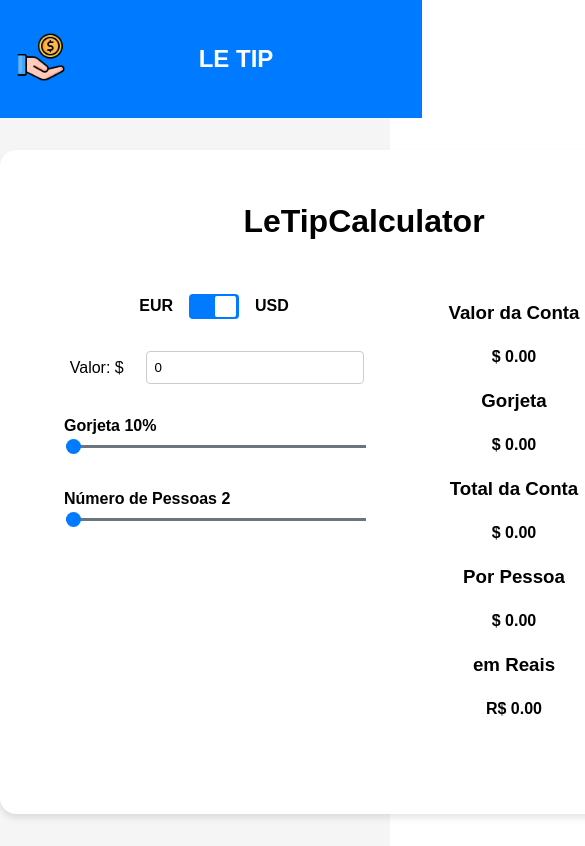
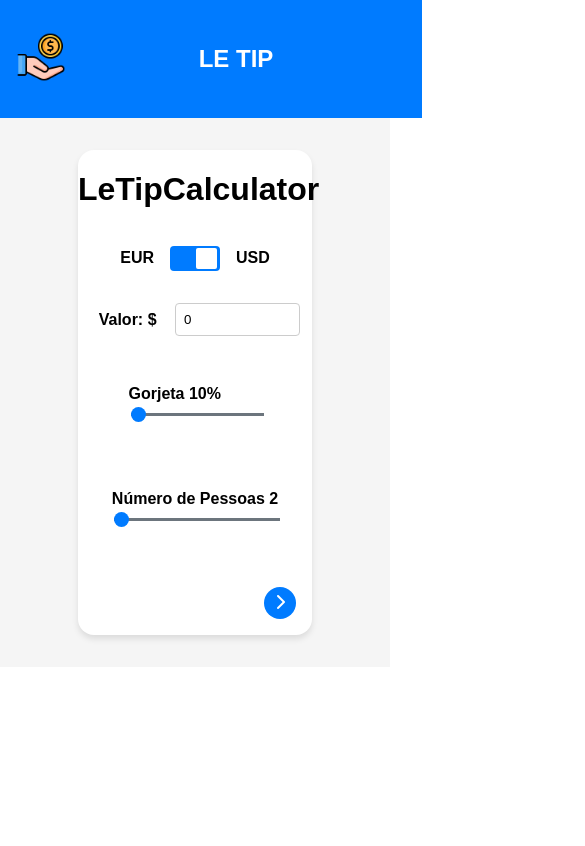
Before and after one commit to jair-andrade/le-tip, a Vue app: page / in a window 390 px wide. Shown: the top 846 px of the page, 585 px wide, since content can reach past the window. Built offline with nearby package versions, Linux system fonts and the light colour scheme; no server answers.

Commit message:
feat(mobile): implement mobile responsive

```diff
--- a/src/components/LeTipCalculator/LeTipCalculator.vue
+++ b/src/components/LeTipCalculator/LeTipCalculator.vue
@@ -2,7 +2,12 @@
   <div class="tip-calculator">
     <h1 class="tip-calculator__title">LeTipCalculator</h1>
     <div class="tip-calculator__content">
-      <div class="tip-calculator__form">
+      <div
+        class="tip-calculator__form"
+        :class="{
+          'tip-calculator__panel--hidden': isMobile && activePanel === 'info',
+        }"
+      >
         <div class="tip-calculator__form-group">
           <span class="tip-calculator__currency-label">EUR</span>
           <BaseToogleInput
@@ -11,7 +16,7 @@
           />
           <span class="tip-calculator__currency-label">USD</span>
         </div>
-        <div class="tip-calculator__form-group">
+        <div class="tip-calculator__cuurency-value">
           <p class="tip-calculator__currency">Valor: {{ currency }}</p>
           <BaseInput
             class="tip-calculator__input"
@@ -20,8 +25,8 @@
             v-model="countValue"
           />
         </div>
+        <div class="tip-calculator__input-range">
           <BaseInputRange
-          class="tip-calculator__input-range"
             label="Gorjeta"
             :contentLabel="'%'"
             v-model="tipPercent"
@@ -30,8 +35,9 @@
             :step="1"
             :inputAttrs="{ class: 'custom-range' }"
           />
+        </div>
+        <div class="tip-calculator__input-range">
           <BaseInputRange
-          class="tip-calculator__input-range"
             label="Número de Pessoas"
             v-model="peopleCount"
             :min="2"
@@ -40,7 +46,14 @@
             :inputAttrs="{ class: 'custom-range' }"
           />
         </div>
-      <div class="tip-calculator__info">
+      </div>
+
+      <div
+        class="tip-calculator__info"
+        :class="{
+          'tip-calculator__panel--hidden': isMobile && activePanel === 'form',
+        }"
+      >
         <h3 class="tip-calculator__info-title">Valor da Conta</h3>
         <p class="tip-calculator__info-value">{{ formattedCountValue }}</p>
         <h3 class="tip-calculator__info-title">Gorjeta</h3>
@@ -53,6 +66,21 @@
         <p class="tip-calculator__info-value">R$ {{ formattedPerPersonBRL }}</p>
       </div>
     </div>
+    <div class="tip-calculator__toggle">
+      <button
+        class="tip-calculator__toggle-info-button"
+        v-if="isMobile"
+        @click="togglePanel('form')"
+      >
+        <i
+          :class="
+            activePanel === 'form'
+              ? 'fas fa-chevron-right'
+              : 'fas fa-chevron-left'
+          "
+        ></i>
+      </button>
+    </div>
   </div>
 </template>
 
@@ -60,6 +88,7 @@
 import BaseToogleInput from "@/components/Inputs/BaseToogleInput.vue";
 import BaseInputRange from "@/components/Inputs/BaseInputRange.vue";
 import BaseInput from "../Inputs/BaseInput.vue";
+
 import { getCurrencyExchange } from "@/services/client";
 
 export default {
@@ -82,6 +111,8 @@ export default {
         USD: "$",
         EUR: "€",
       },
+      isMobile: window.innerWidth <= 767,
+      activePanel: "form",
     };
   },
   computed: {
@@ -144,9 +175,22 @@ export default {
         console.error("Erro ao obter a taxa de câmbio:", error);
       }
     },
+    togglePanel() {
+      this.activePanel = this.activePanel === "form" ? "info" : "form";
+    },
+    updateScreenSize() {
+      this.isMobile = window.innerWidth <= 767;
+      if (!this.isMobile) {
+        this.panel = "form";
+      }
+    },
   },
   mounted() {
     this.fetchExchangeRate();
+    window.addEventListener("resize", this.updateScreenSize);
+  },
+  beforeDestroy() {
+    window.removeEventListener("resize", this.updateScreenSize);
   },
 };
 </script>
@@ -155,18 +199,17 @@ export default {
 .tip-calculator {
   display: flex;
   flex-direction: column;
-  min-width: 600px;
-  min-height: 600px;
+  max-width: 850px;
   background-color: #fff;
-  padding: 2rem 4rem;
   border-radius: 1rem;
-  margin: 2rem auto;
   box-shadow: 0 4px 6px rgba(0, 0, 0, 0.1);
+  margin: 2rem 0;
+  width: 60%;
 }
 
 .tip-calculator__content {
   display: flex;
-  justify-content: space-between;
+  justify-content: space-around;
   padding: 2rem 0;
 }
 
@@ -174,7 +217,6 @@ export default {
   display: flex;
   flex-direction: column;
   gap: 1.5rem;
-  width: 50%;
 }
 
 .tip-calculator__form-group {
@@ -186,6 +228,16 @@ export default {
 
 .tip-calculator__currency {
   width: 30%;
+  font-weight: bold;
+}
+
+.tip-calculator__cuurency-value {
+  display: flex;
+  flex-direction: row;
+  align-items: center;
+  gap: 10px;
+  justify-content: center;
+  width: 100%;
 }
 
 .tip-calculator__currency-label {
@@ -193,18 +245,21 @@ export default {
 }
 
 .tip-calculator__input {
-  width: 100%;
+  width: 50%;
 }
 
 .tip-calculator__input-range {
+  display: flex;
+  justify-content: center;
   width: 100%;
+  margin: 1rem 0;
 }
 
 .tip-calculator__info {
   display: flex;
   flex-direction: column;
   gap: 1rem;
-  width: 50%;
+  width: 40%;
 }
 
 .tip-calculator__info-title {
@@ -215,4 +270,40 @@ export default {
   margin: 0;
   font-weight: bold;
 }
+
+.tip-calculator__panel--hidden {
+  display: none;
+}
+
+@media (max-width: 767px) {
+  .tip-calculator__content {
+    flex-direction: column;
+    align-items: center;
+    padding: 1rem;
+    height: 80%;
+  }
+
+  .tip-calculator__input-range {
+    display: flex;
+    justify-content: center;
+  }
+
+  .tip-calculator__toggle {
+    display: flex;
+    justify-content: flex-end;
+    padding: 1rem
+  }
+
+  .tip-calculator__toggle-info-button {
+    display: block;
+    width: 2rem;
+    height: 2rem;
+    background-color: #007bff;
+    color: white;
+    border: none;
+    border-radius: 100%;
+    font-size: 1rem;
+    cursor: pointer;
+  }
+}
 </style>
```
Lines whose indentation alone changed are shown as unchanged.
